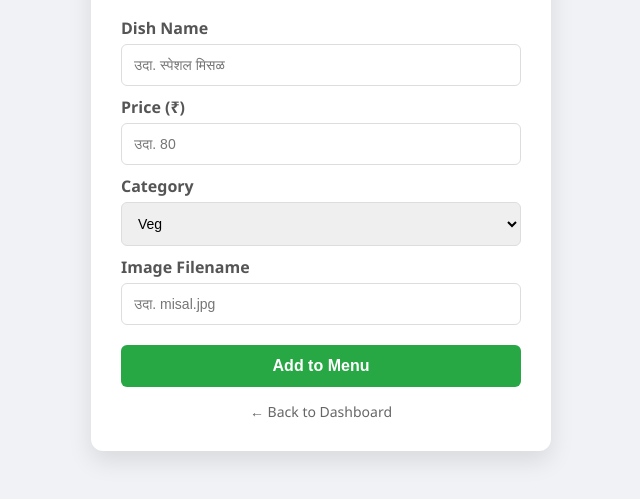
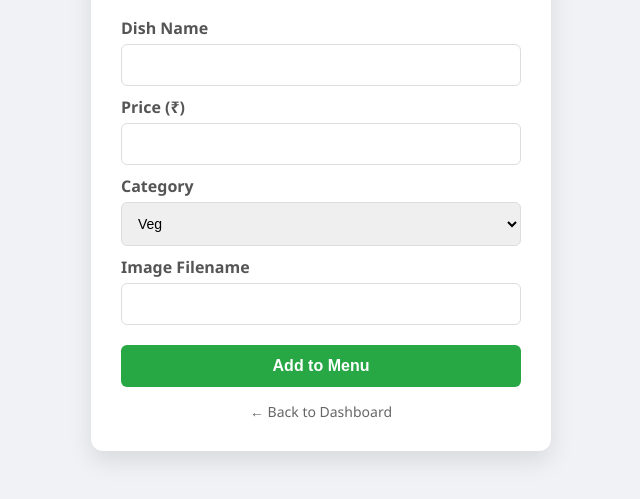
Before and after one commit to Sumitnanaware4003/Online-Food-Delivery-System-, a website: page add-food.html in a window 1280 px wide. Shown: the part 217-716 px from the top of the page, without its empty margins (319-959 px from the left). Drawn offline with Linux system fonts and the light colour scheme.

Commit message:
Update add-food.html

```diff
--- a/add-food.html
+++ b/add-food.html
@@ -21,10 +21,10 @@
     <h2>Add New Dish 🍔</h2>
     <form id="addFoodForm">
         <label>Dish Name</label>
-        <input type="text" id="name" placeholder="उदा. स्पेशल मिसळ" required>
+        <input type="text" id="name" placeholder=" " required>
 
         <label>Price (₹)</label>
-        <input type="number" id="price" placeholder="उदा. 80" required>
+        <input type="number" id="price" placeholder=" " required>
 
         <label>Category</label>
         <select id="category">
@@ -35,7 +35,7 @@
         </select>
 
         <label>Image Filename</label>
-        <input type="text" id="image" placeholder="उदा. misal.jpg" required>
+        <input type="text" id="image" placeholder=" " required>
 
         <button type="submit" class="btn-submit">Add to Menu</button>
     </form>
```
